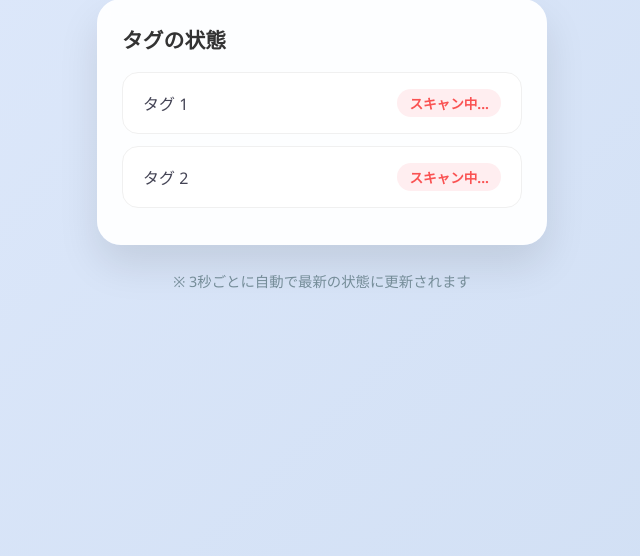
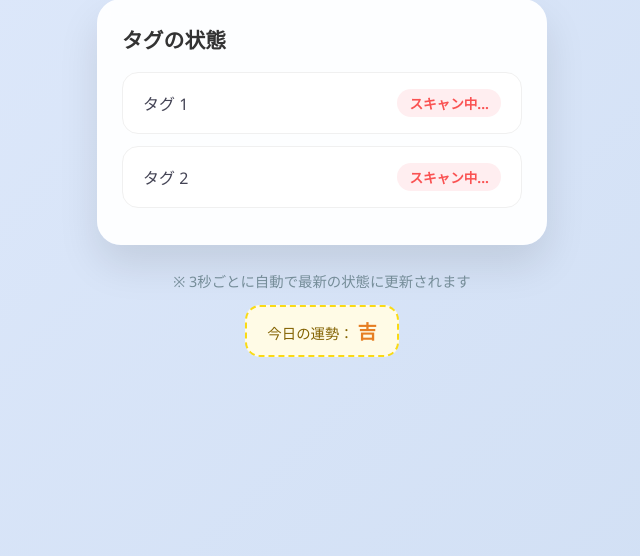
Before and after one commit to DoE029/SOTUKEN, a Flask app: page / in a window 1280 px wide. Shown: the part 228-784 px from the top of the page, without its empty margins (318-958 px from the left). Run offline with Flask 3, Linux system fonts and the light colour scheme; data that the repository does not hold is empty.

Commit message:
webapp2 おみくじ機能 大吉豪華仕様

```diff
--- a/webapp2/app.py
+++ b/webapp2/app.py
@@ -2,6 +2,7 @@ from flask import Flask, render_template
 import requests
 import json
 import os
+import random
 
 app = Flask(__name__)
 
@@ -28,9 +29,23 @@ def get_weather():
         print(f"天気取得エラー: {e}")
         return "取得エラー"
 
+# ---------------------------------------------------------
+# おみくじの結果を決める関数[重み付け]
+# ---------------------------------------------------------
+def get_omikuji():
+    results = ["大吉", "中吉", "小吉", "吉", "末吉", "凶", "大凶"]
+    # それぞれの出る確率（重み）を設定
+    weights = [5, 15, 20, 20, 40, 30 ,10]   #重み付け
+
+    # 設定した確率に基づいて1つ選ぶ
+    selection = random.choices(results, weights=weights, k=1)
+    return selection[0]
+
+
 @app.route("/")
 def home():
-    current_weather = get_weather()
+    current_weather = get_weather() #天気の表示
+    omikuji_result = get_omikuji() #おみくじを引く
 
     tags_data = []
     if os.path.exists(STATUS_FILE):
@@ -46,7 +61,8 @@ def home():
             {"name": "タグ 2", "status": "スキャン中...", "class": "out"}
         ]
 
-    return render_template("index.html", weather=current_weather, tags=tags_data)
+
+    return render_template("index.html", weather=current_weather, tags=tags_data, omikuji=omikuji_result)
 
 if __name__ == "__main__":
     app.run(host="0.0.0.0", port=5000, debug=True)
--- a/webapp2/static/style.css
+++ b/webapp2/static/style.css
@@ -138,3 +138,26 @@ p {
         justify-content: center;
     }
 }
+
+.omikuji-card {
+    background: #fffbe6; /* 優しい黄色 */
+    padding: 10px 20px;
+    border-radius: 15px;
+    margin-bottom: 20px;
+    border: 2px dashed #fadb14;
+    font-size: 0.9rem;
+    color: #856404;
+}
+
+.omikuji-result {
+    font-size: 1.2rem;
+    color: #e67e22;
+}
+
+/* 大吉の時だけキラキラさせる */
+.daikichi-style {
+    color: #ff4d4f;
+    font-size: 1.5rem;
+    text-shadow: 0 0 10px rgba(255, 215, 0, 0.5);
+    font-weight: bold;
+}
--- a/webapp2/templates/index.html
+++ b/webapp2/templates/index.html
@@ -37,5 +37,12 @@
     {% endif %}
 
     <p>※ 3秒ごとに自動で最新の状態に更新されます</p>
+
+    <div class="omikuji-card">
+        <span>今日の運勢：</span>
+        <strong class="omikuji-result {% if '大吉' in omikuji %}daikichi-style{% endif %}">
+            {{ omikuji }}
+        </strong>
+    </div>
 </body>
 </html>
```
